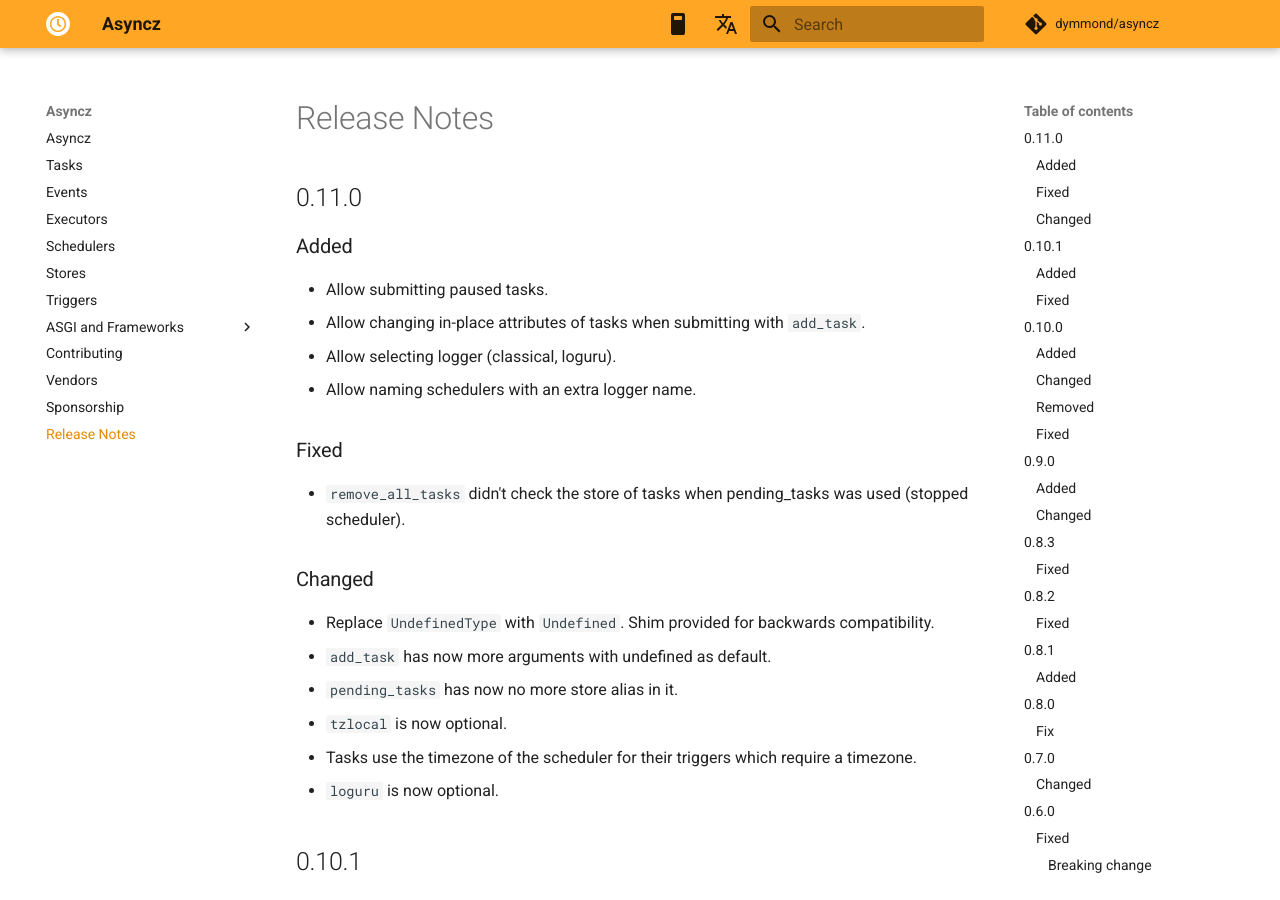
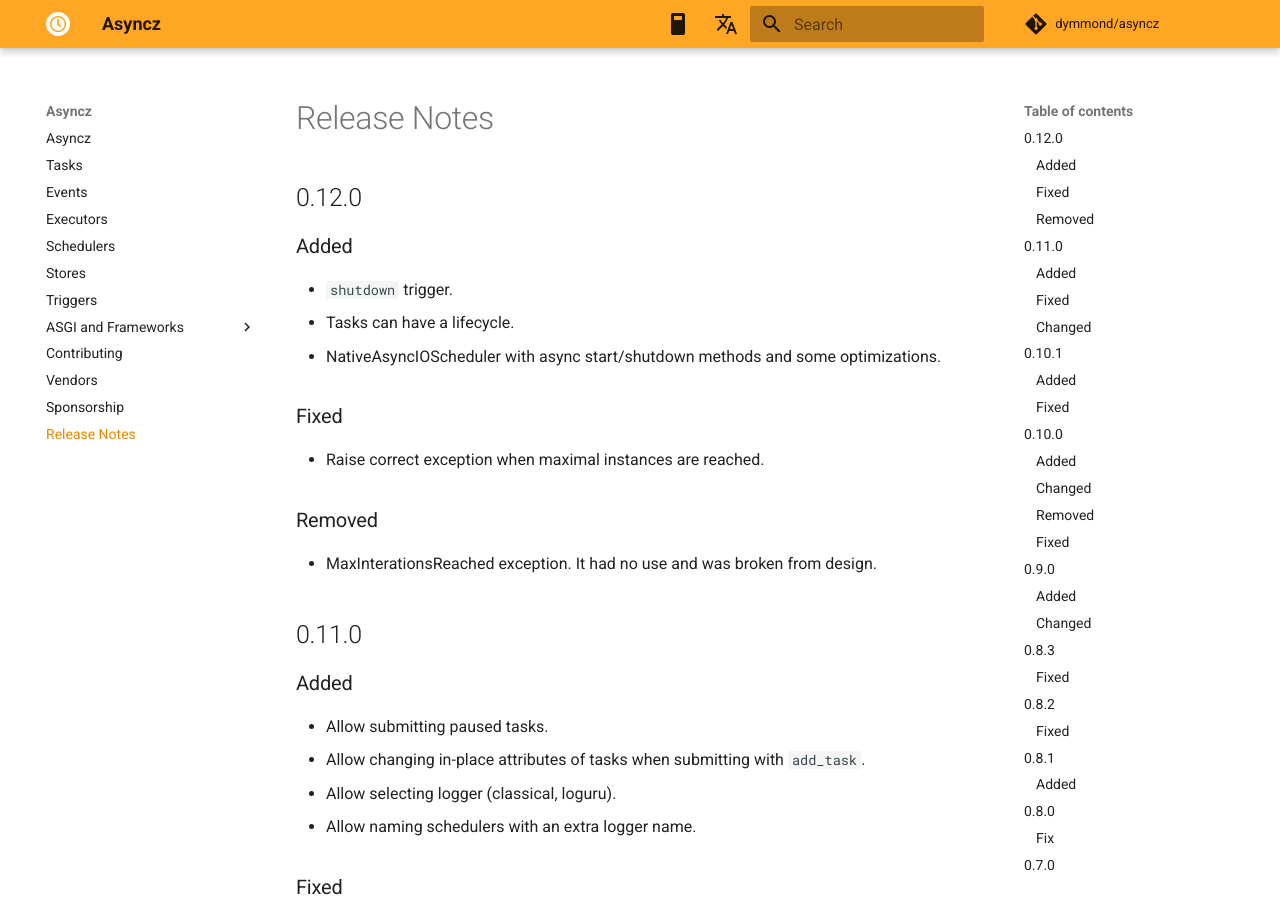
Before and after one commit to dymmond/asyncz, an MkDocs documentation site: the page built from docs/release-notes.md, in a window 1280 px wide and 900 px high. Built offline with MkDocs 1.6.1 and Material for MkDocs 9.7.7, drawn with Linux system fonts in a browser that asks for light colours; comment, search, counter and statistics services are not loaded.

Commit message:
update release notes

```diff
--- a/docs/release-notes.md
+++ b/docs/release-notes.md
@@ -1,4 +1,21 @@
 # Release Notes
+
+
+## 0.12.0
+
+### Added
+
+- `shutdown` trigger.
+- Tasks can have a lifecycle.
+- NativeAsyncIOScheduler with async start/shutdown methods and some optimizations.
+
+### Fixed
+
+- Raise correct exception when maximal instances are reached.
+
+### Removed
+
+- MaxInterationsReached exception. It had no use and was broken from design.
 
 ## 0.11.0
 
```
